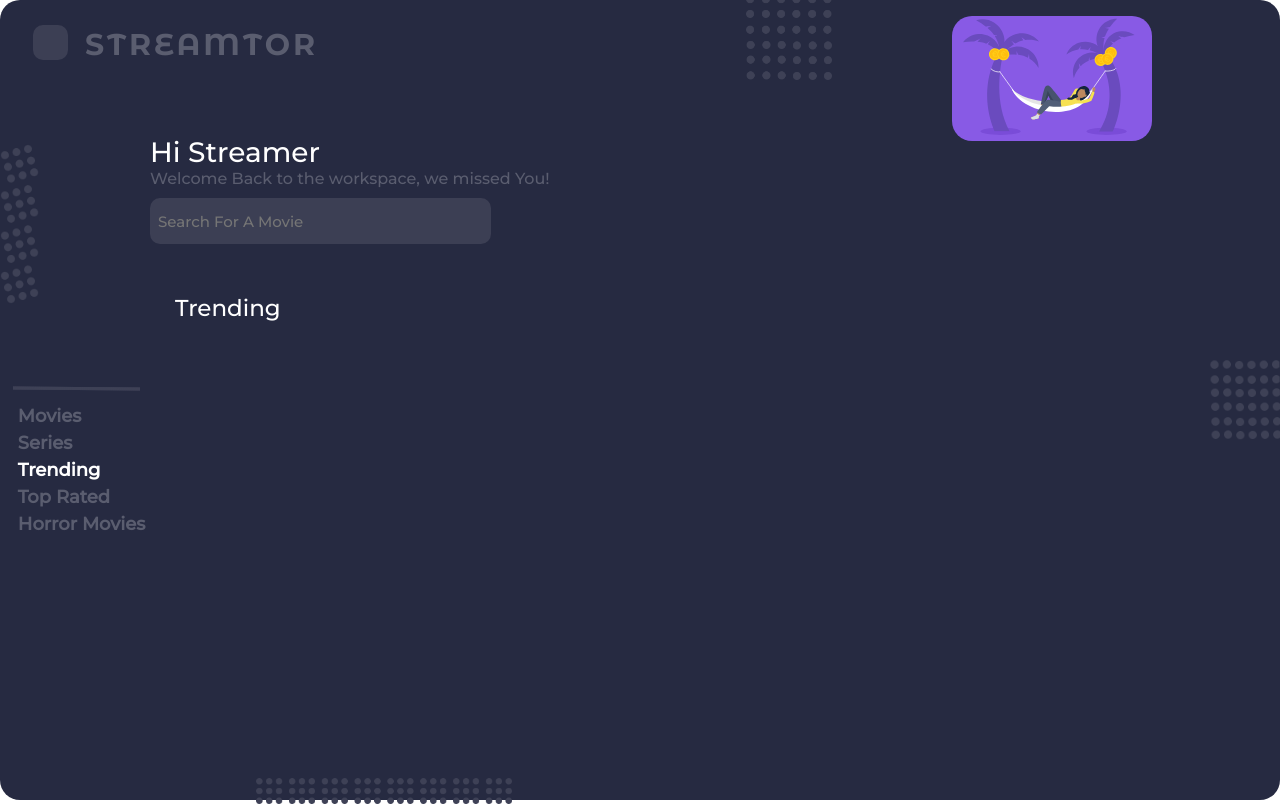
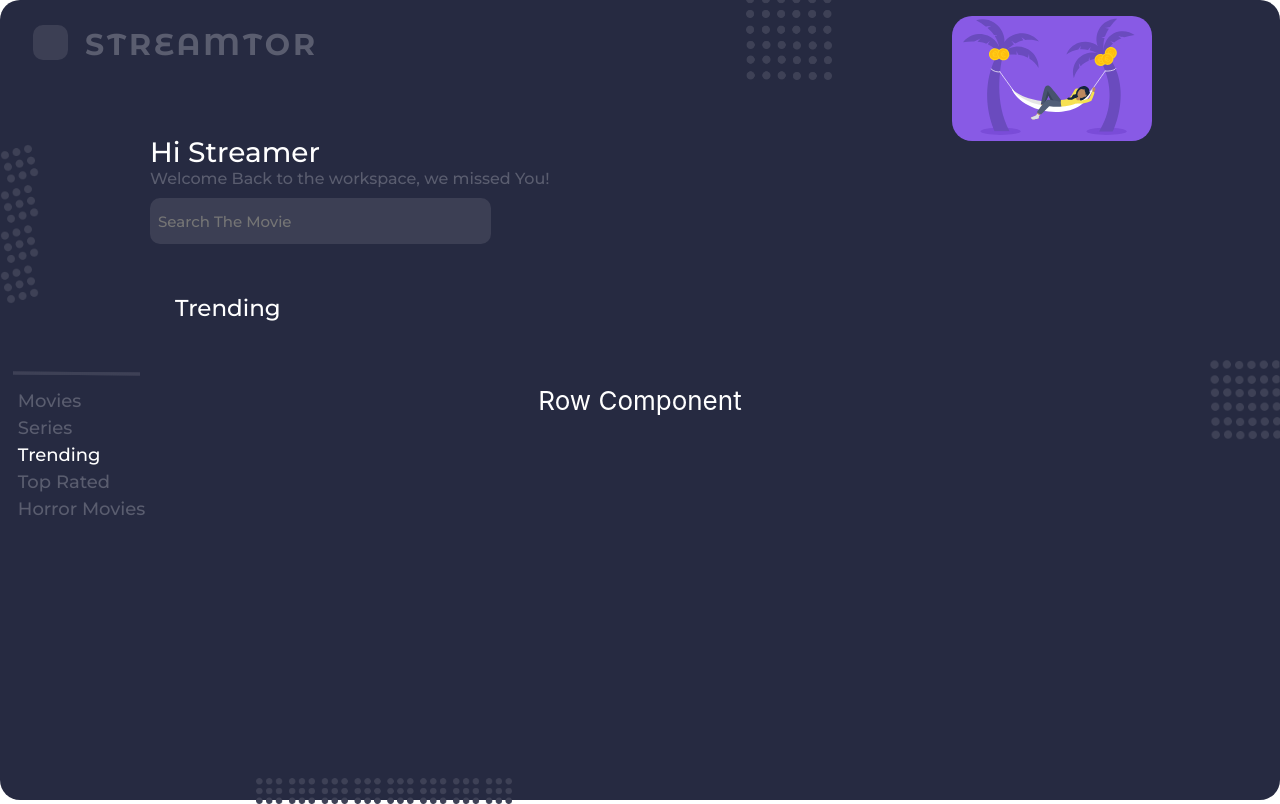
Before and after one commit to Streamtor/streamtor.github.io, a React (Create React App) app: page /#/ in a window 1280 px wide. Built offline with nearby package versions, Linux system fonts and the light colour scheme; no server answers.

Commit message:
Added Row Bare Component, Middlewares Requests, axios files

```diff
--- a/package.json
+++ b/package.json
@@ -9,6 +9,7 @@
     "@testing-library/jest-dom": "^5.11.5",
     "@testing-library/react": "^11.1.2",
     "@testing-library/user-event": "^12.2.2",
+    "axios": "^0.21.0",
     "concurrently": "^5.3.0",
     "electron": "^10.1.5",
     "electron-builder": "^22.9.1",
--- /dev/null
+++ b/src/Components/Rows/Row.component.jsx
@@ -0,0 +1,18 @@
+import React, { useEffect, useState } from "react";
+import "./Row.styles.css";
+import axios from "../../Middlewares/axios";
+
+export default function Row({ fetchUrl }) {
+  const [cardData, setCardData] = useState([]);
+
+  useEffect(() => {
+    async function fetchData() {
+      const request = await axios.get(fetchUrl);
+      console.log("DATA : ", request.data);
+      setCardData(request.data?.results);
+    }
+    fetchData();
+    return () => {};
+  }, [fetchUrl]);
+  return <div>Row Component</div>;
+}
--- /dev/null
+++ b/src/Middlewares/axios.js
@@ -0,0 +1,7 @@
+import axios from "axios";
+
+const instance = axios.create({
+  baseURL: "https://api.themoviedb.org/3",
+});
+
+export default instance;
--- /dev/null
+++ b/src/Middlewares/requests.js
@@ -0,0 +1,15 @@
+import { tmdb } from "../keys";
+const APIKEY = tmdb;
+
+const requests = {
+  fetchTrending: `/trending/all/week?api_key=${APIKEY}&language=en-US`,
+  fetchNetflixOriginals: `/discover/tv?api_key=${APIKEY}&with_networks=213`,
+  fetchTopRated: `/movie/top_rated?api_key=${APIKEY}&language=en-US`,
+  fetchActionMovies: `/discover/movie?api_key=${APIKEY}&with_genres=28`,
+  fetchComedyMovies: `/discover/movie?api_key=${APIKEY}&with_genres=35`,
+  fetchHorrorMovies: `/discover/movie?api_key=${APIKEY}&with_genres=27`,
+  fetchRomanceMovies: `/discover/movie?api_key=${APIKEY}&with_genres=10749`,
+  fetchDocumentaries: `/discover/movie?api_key=${APIKEY}&with_genres=99`,
+};
+
+export default requests;
--- a/src/Pages/Home/home.css
+++ b/src/Pages/Home/home.css
@@ -142,7 +142,7 @@
 .list-text {
   font-family: "Montserrat", sans-serif;
   font-style: normal;
-  font-weight: 600;
+  font-weight: 500;
   margin: 5px;
   font-size: 18px;
   color: #5a5d6f;
--- a/src/Pages/Home/home.jsx
+++ b/src/Pages/Home/home.jsx
@@ -4,6 +4,8 @@ import { Icon, InlineIcon } from "@iconify/react";
 import searchIcon from "@iconify/icons-ei/search";
 import Lottie from "react-lottie";
 import animationData from "../../assets/lotties/33598-hammock.json";
+import Row from "../../Components/Rows/Row.component";
+import requests from "../../Middlewares/requests";
 
 export default function Home() {
   const [selectedGenre, setSelectedGenre] = useState("Trending");
@@ -29,7 +31,7 @@ export default function Home() {
           Welcome Back to the workspace, we missed You!
         </span>
         <div className="home-search-wrapper">
-          <input className="home-search-box" placeholder="Search for a movie" />
+          <input className="home-search-box" placeholder="Search the movie" />
           <div className="home-search-icon-wrapper">
             <Icon
               className="home-search-icon"
@@ -97,6 +99,7 @@ export default function Home() {
           </li>
         </ul>
       </div>
+      <Row fetchUrl={requests.fetchTrending} />
       <div className="lottie-animation-wrapper">
         <Lottie
           options={defaultOptions}
```
Also changed, not shown: src/Components/Rows/Row.styles.css (added), 2 other files (tests, documents, lock files or other folders).
